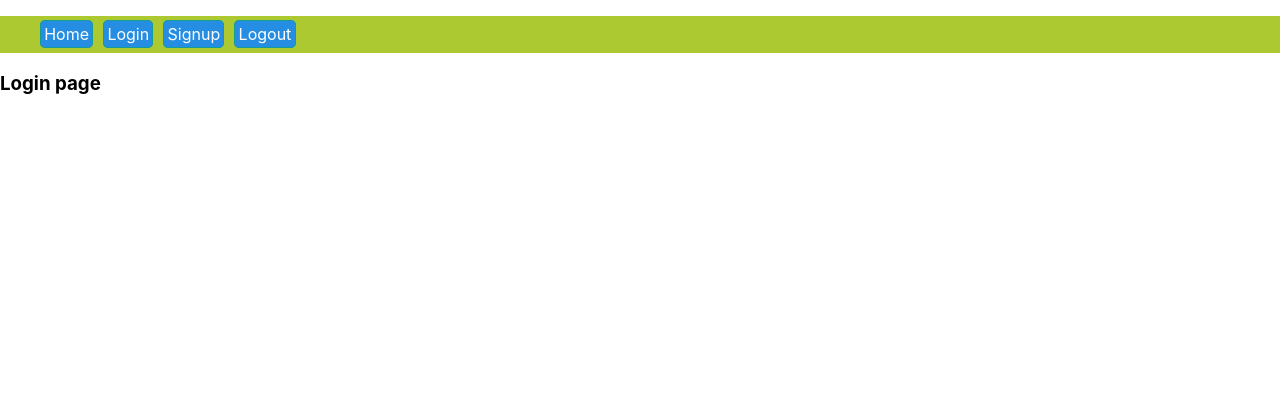
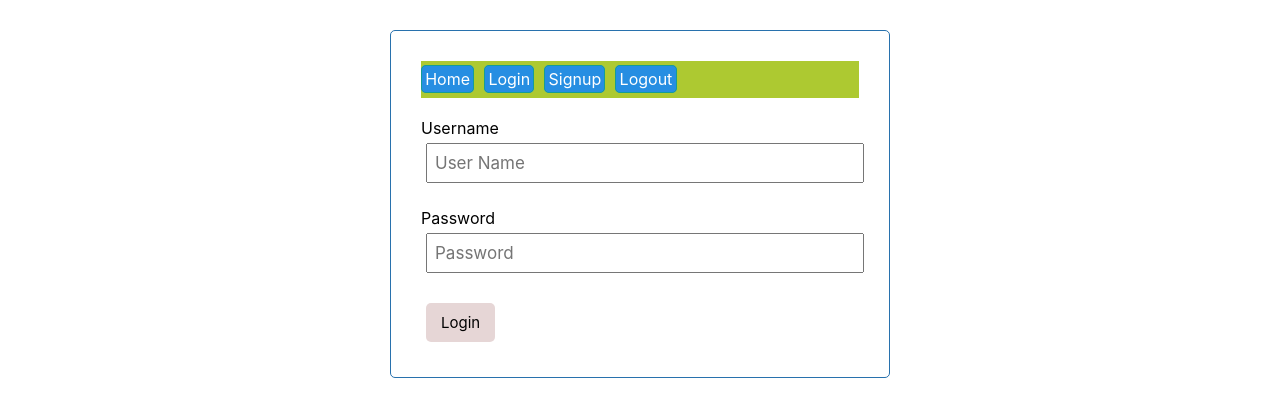
Before and after one commit to PrantaChakraborty/Django-jwt-authentication-with-react-js, a React (Create React App) app in the folder frontend/: page /login in a window 1280 px wide. Shown: the top 416 px of the page. Built offline with nearby package versions, Linux system fonts and the light colour scheme.

Commit message:
added login form

```diff
--- a/frontend/src/App.js
+++ b/frontend/src/App.js
@@ -9,7 +9,7 @@ import Logout from "./components/Logout"
 export default class App extends Component {
     render() {
         return (
-            <div>
+            <div className="container">
                 <Router>
                     <Navbar />
                     <Switch>
--- a/frontend/src/components/Login.js
+++ b/frontend/src/components/Login.js
@@ -1,13 +1,32 @@
-import React from 'react'
+import { useState } from "react"
 
-const Login = () => {
+const Logout = () => {
+    const [loginData, setLoginData] = useState({ username: "", password: "" })
     return (
-        <div>
-            <h3>
-                Login page
-            </h3>
-        </div>
+        <form className="login-form">
+            <div className="form-control">
+                <label>Username</label>
+                <input
+                    type="text"
+                    placeholder="User Name"
+                    value={loginData.username}
+                    onChange={(e) => setLoginData.username(e.target.value)}
+                />
+            </div>
+            <div className="form-control">
+                <label>Password</label>
+                <input
+                    type="password"
+                    placeholder="Password"
+                    value={loginData.password}
+                    onChange={(e) => setLoginData.password(e.target.value)}
+                />
+            </div>
+            <button type="submit" className="btn-login">
+                Login
+            </button>
+        </form>
     )
 }
 
-export default Login
+export default Logout
--- a/frontend/src/index.css
+++ b/frontend/src/index.css
@@ -1,4 +1,4 @@
-body {
+* {
     margin: 0;
     font-family: -apple-system, BlinkMacSystemFont, "Segoe UI", "Roboto",
         "Oxygen", "Ubuntu", "Cantarell", "Fira Sans", "Droid Sans",
@@ -7,6 +7,15 @@ body {
     -moz-osx-font-smoothing: grayscale;
     box-sizing: border-box;
     padding: 0;
+}
+.container {
+    max-width: 500px;
+    margin: 30px auto;
+    overflow: auto;
+    min-height: 300px;
+    border: 1px solid rgb(40, 113, 173);
+    padding: 30px;
+    border-radius: 5px;
 }
 
 .navbar {
@@ -28,3 +37,37 @@ body {
     border-radius: 5px;
     /* display: inline-block; */
 }
+
+.form-control {
+    margin: 20px 0;
+}
+.form-control label {
+    display: block;
+}
+
+.form-control input {
+    width: 100%;
+    height: 40px;
+    margin: 5px;
+    padding: 3px 7px;
+    font-size: 17px;
+}
+
+.btn-login {
+    display: inline-block;
+    background: rgb(230, 214, 214);
+    color: rgb(0, 0, 0);
+    border: none;
+    padding: 10px 15px;
+    margin: 5px;
+    border-radius: 5px;
+    cursor: pointer;
+    text-decoration: none;
+    font-size: 15px;
+    font-family: inherit;
+}
+
+.btn-login:hover {
+    background: rgb(39, 3, 3);
+    color: white;
+}
```
Also changed, not shown: 1 other file (tests, documents, lock files or other folders).
